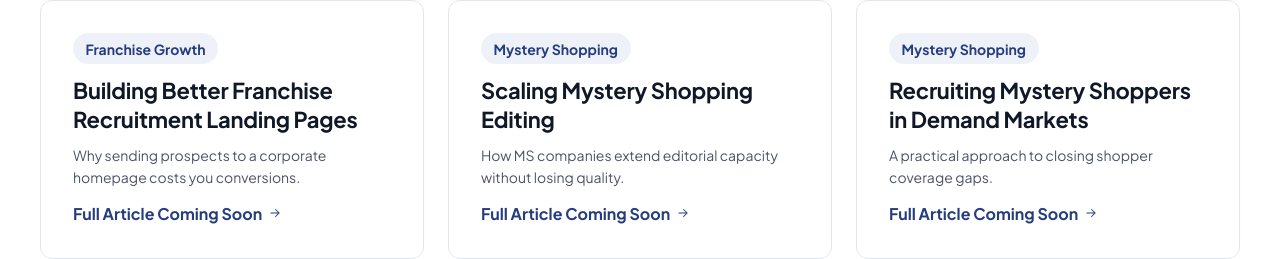
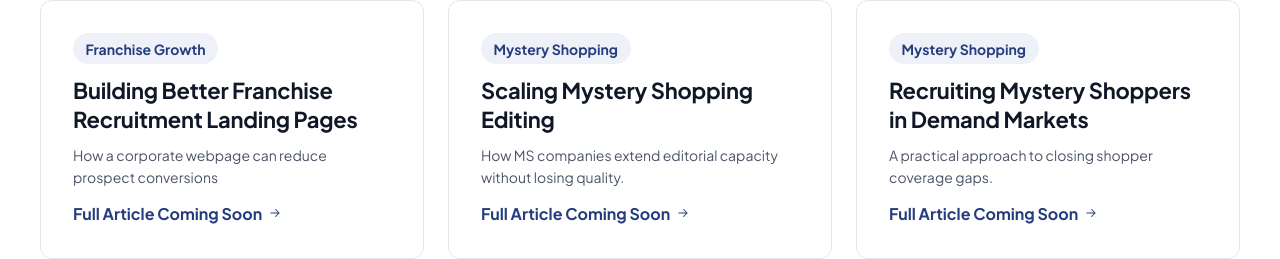
Before and after one commit to isngs-dev/ISN_Website, a React (Vite) app: page /insights in a window 1280 px wide. Shown: the part 1167-1426 px from the top of the page. Built offline with nearby package versions, Linux system fonts and the light colour scheme; no server answers.

Commit message:
Paraphrase a sentence

```diff
--- a/src/data/insights.js
+++ b/src/data/insights.js
@@ -16,7 +16,7 @@ export const INSIGHTS = [
 
   { key: 'franchise-digital-marketing', category: 'Franchise Growth', title: 'Digital Marketing for Franchise Development', excerpt: 'Building a consistent pipeline of qualified franchise prospects.' },
   { key: 'qualify-franchise-leads', category: 'Franchise Growth', title: 'How to Qualify Franchise Leads', excerpt: 'The indicators that separate serious prospects from window shoppers.' },
-  { key: 'franchise-landing-pages', category: 'Franchise Growth', title: 'Building Better Franchise Recruitment Landing Pages', excerpt: 'Why sending prospects to a corporate homepage costs you conversions.' },
+  { key: 'franchise-landing-pages', category: 'Franchise Growth', title: 'Building Better Franchise Recruitment Landing Pages', excerpt: 'How a corporate webpage can reduce prospect conversions' },
 
   { key: 'scaling-ms-editing', category: 'Mystery Shopping', title: 'Scaling Mystery Shopping Editing', excerpt: 'How MS companies extend editorial capacity without losing quality.' },
   { key: 'recruiting-hard-markets', category: 'Mystery Shopping', title: 'Recruiting Mystery Shoppers in Demand Markets', excerpt: 'A practical approach to closing shopper coverage gaps.' },
```
